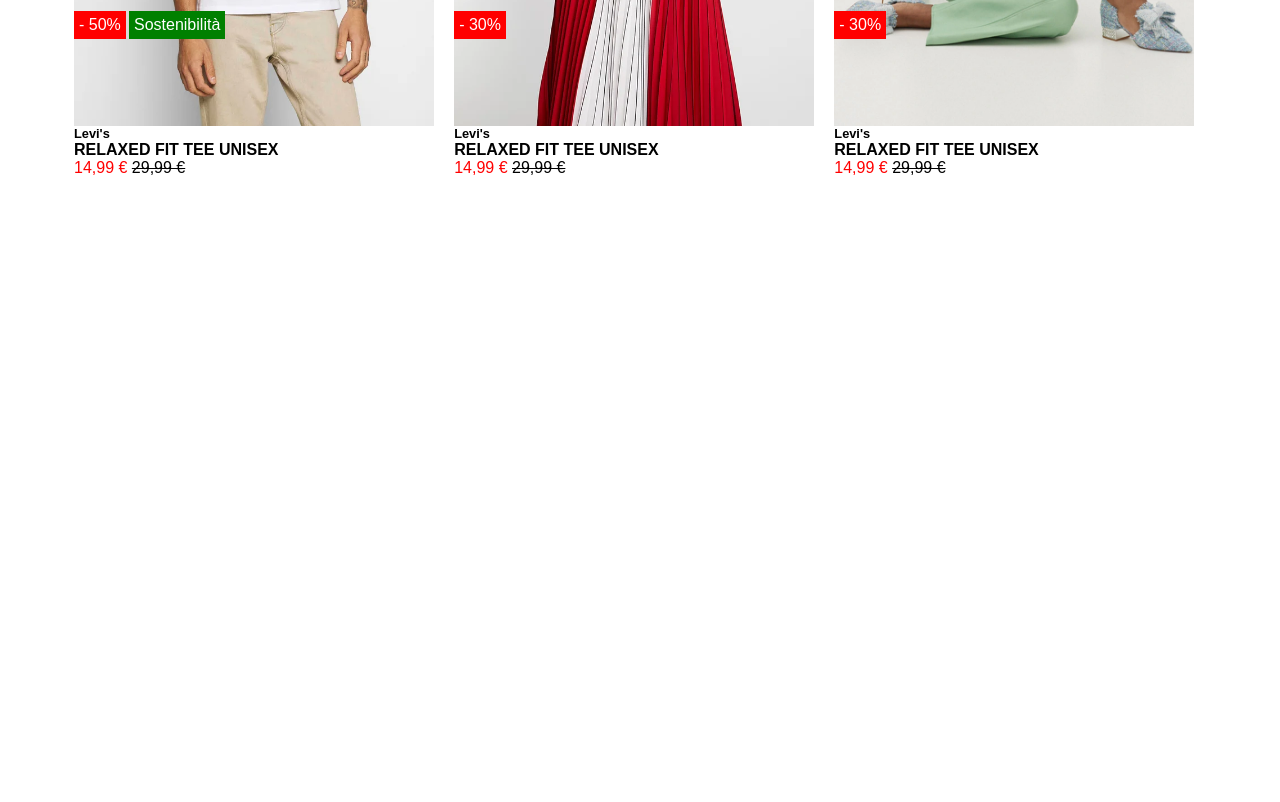
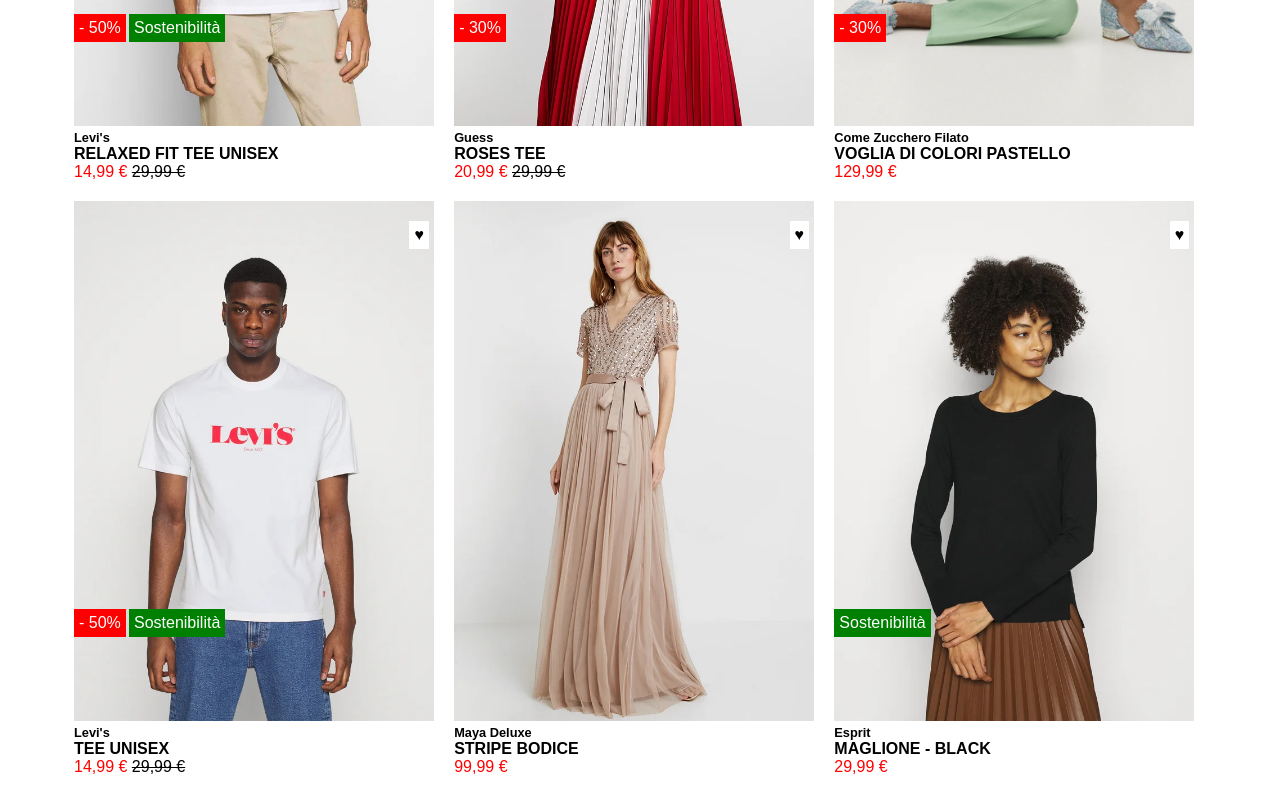
Before and after one commit to Dandav2923/html-css-boolando, a plain HTML site: page index.html in a window 1280 px wide. Shown: the part 420-1222 px from the top of the page. Before the commit the page ends 800 px from the top, so only its background shows below. Drawn offline with Linux system fonts and the light colour scheme.

Commit message:
bozza che funziona

```diff
--- a/css/style.css
+++ b/css/style.css
@@ -30,16 +30,24 @@ body {
 
 .immagine-principale {
     width: 100%;
-    display: block;
 }
 
-.immagine-principale:hover {
+.immagine-secondaria {
+    width: 100%;
     display: none;
 }
 
 .colonna {
     padding: 10px;
     position: relative;
+}
+
+.colonna:hover > .immagine-principale {
+    display: none;
+}
+
+.colonna:hover > .immagine-secondaria {
+    display: block;
 }
 
 .sconto, .sostenibilità {
@@ -88,12 +96,12 @@ body {
     text-decoration-line: line-through;
 }
 
-.immagine-secondaria {
-
-    display: none;
+.solo {
+    position: absolute;
+    bottom: 25%;
+    left: 10px;
 }
 
-.immagine-secondaria:hover {
-    display: block;
-    width: 100%;
+.cuore:hover {
+    color: red;
 }
--- a/index.html
+++ b/index.html
@@ -13,6 +13,7 @@
             <div class="float">
                 <div class="colonna">
                         <img class="immagine-principale" src="img/1.webp" alt="foto capo 1">
+                        <img class="immagine-secondaria" src="img/1b.webp" alt="foto capo altra prospettiva">
                         <h2 class="marca-prodotto">
                             Levi's
                         </h2>
@@ -28,19 +29,19 @@
                             Sostenibilità
                         </div>
                         <div class="cuore">&hearts;</div>
-                    <img class="immagine-secondaria" src="img/1b.webp" alt="foto capo altra prospettiva">
                 </div>
             </div>
             <div class="float">
                 <div class="colonna">
-                    <img class="immagine-principale" src="img/2.webp" alt="foto capo 2">
+                    <img class="immagine-principale" src="img/2.webp" alt="foto capo 1">
+                    <img class="immagine-secondaria" src="img/2b.webp" alt="foto capo altra prospettiva">
                     <h2 class="marca-prodotto">
-                        Levi's
+                        Guess
                     </h2>
                     <h2 class="nome-prodotto">
-                        relaxed fit tee unisex
+                        roses tee
                     </h2>
-                    <span class="prezzo-scontato">14,99 &euro;</span>
+                    <span class="prezzo-scontato">20,99 &euro;</span>
                     <span class="prezzo-barrato">29,99 &euro;</span>
                     <div class="sconto">
                         - 30%
@@ -50,25 +51,75 @@
             </div>
             <div class="float">
                 <div class="colonna">
-                    <img class="immagine-principale" src="img/3.webp" alt="foto capo 3">
+                    <img class="immagine-principale" src="img/3.webp" alt="foto capo 1">
+                    <img class="immagine-secondaria" src="img/3b.webp" alt="foto capo altra prospettiva">
                     <h2 class="marca-prodotto">
-                        Levi's
+                        Come Zucchero Filato
                     </h2>
                     <h2 class="nome-prodotto">
-                        relaxed fit tee unisex
+                        voglia di colori pastello
                     </h2>
-                    <span class="prezzo-scontato">14,99 &euro;</span>
-                    <span class="prezzo-barrato">29,99 &euro;</span>
+                    <span class="prezzo-scontato">129,99 &euro;</span>
                     <div class="sconto">
                         - 30%
                     </div>
                     <div class="cuore">&hearts;</div>
                 </div>
             </div>
-
         </section>
-        <section>
-
+            <section class="sezione-prodotti clearfix">
+                <div class="float">
+                    <div class="colonna">
+                        <img class="immagine-principale" src="img/4.webp" alt="foto capo 1">
+                        <img class="immagine-secondaria" src="img/4b.webp" alt="foto capo altra prospettiva">
+                        <h2 class="marca-prodotto">
+                            Levi's
+                        </h2>
+                        <h2 class="nome-prodotto">
+                            tee unisex
+                        </h2>
+                        <span class="prezzo-scontato">14,99 &euro;</span>
+                        <span class="prezzo-barrato">29,99 &euro;</span>
+                        <div class="sconto">
+                            - 50%
+                        </div>
+                        <div class="sostenibilità">
+                            Sostenibilità
+                        </div>
+                        <div class="cuore">&hearts;</div>
+                    </div>
+                </div>
+                <div class="float">
+                    <div class="colonna">
+                        <img class="immagine-principale" src="img/5.webp" alt="foto capo 1">
+                        <img class="immagine-secondaria" src="img/5b.webp" alt="foto capo altra prospettiva">
+                        <h2 class="marca-prodotto">
+                            Maya Deluxe
+                        </h2>
+                        <h2 class="nome-prodotto">
+                            stripe bodice
+                        </h2>
+                        <span class="prezzo-scontato">99,99 &euro;</span>
+                        <div class="cuore">&hearts;</div>
+                    </div>
+                </div>
+                <div class="float">
+                    <div class="colonna">
+                        <img class="immagine-principale" src="img/6.webp" alt="foto capo 1">
+                        <img class="immagine-secondaria" src="img/6b.webp" alt="foto capo altra prospettiva">
+                        <h2 class="marca-prodotto">
+                            Esprit
+                        </h2>
+                        <h2 class="nome-prodotto">
+                            maglione - black
+                        </h2>
+                        <span class="prezzo-scontato">29,99 &euro;</span>
+                        <div class="sostenibilità solo">
+                            Sostenibilità
+                        </div>
+                        <div class="cuore">&hearts;</div>
+                    </div>
+                </div>
         </section>
     </main>
 </body>
```
Lines whose indentation alone changed are shown as unchanged.
